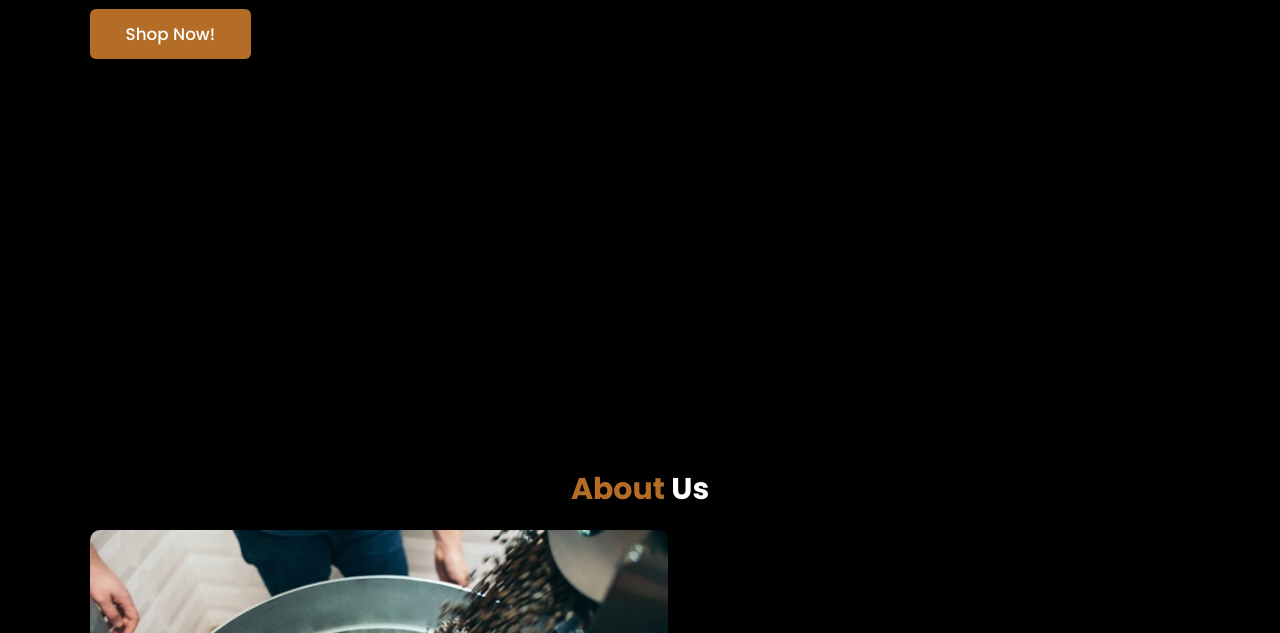
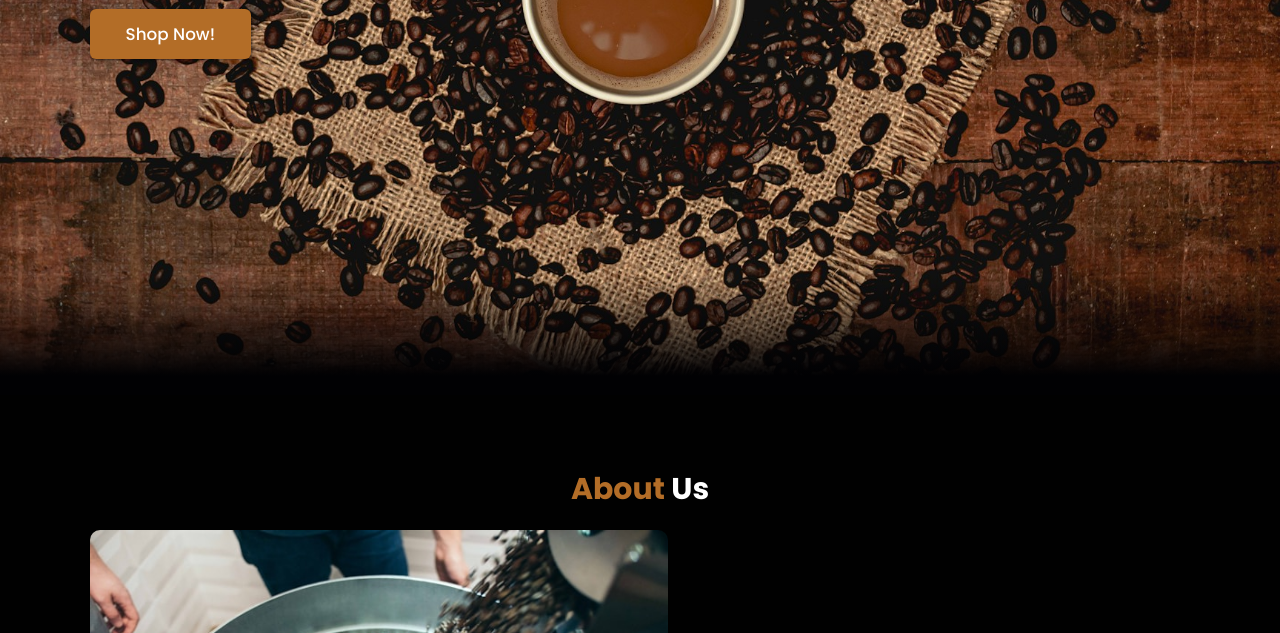
Before and after one commit to abdimuharam7/coffee, a plain HTML site: page index.html in a window 1280 px wide. Shown: the part 405-1038 px from the top of the page. Drawn offline with nearby package versions, Linux system fonts and the light colour scheme.

Commit message:
Update style.css
coas

```diff
--- a/style.css
+++ b/style.css
@@ -175,7 +175,7 @@ body {
   min-height: 100vh;
   display: flex;
   align-items: center;
-  background-image: url("/abdimuharam7/herosection.jpg");
+  background-image: url('herosection.jpg');
   background-repeat: no-repeat;
   background-size: cover;
   background-position: center;
```
